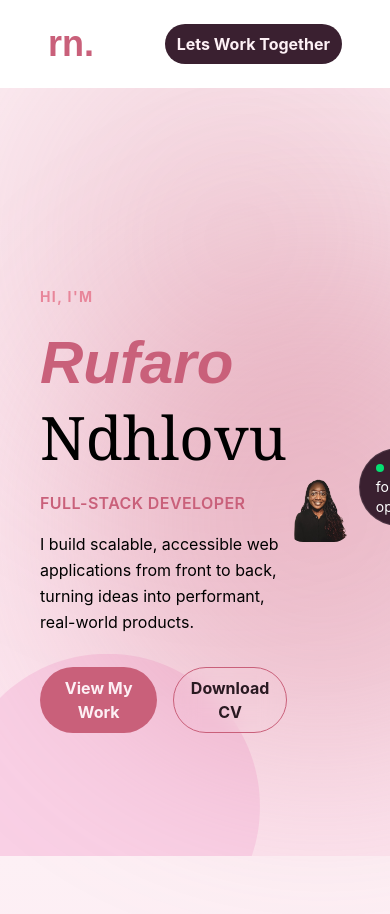
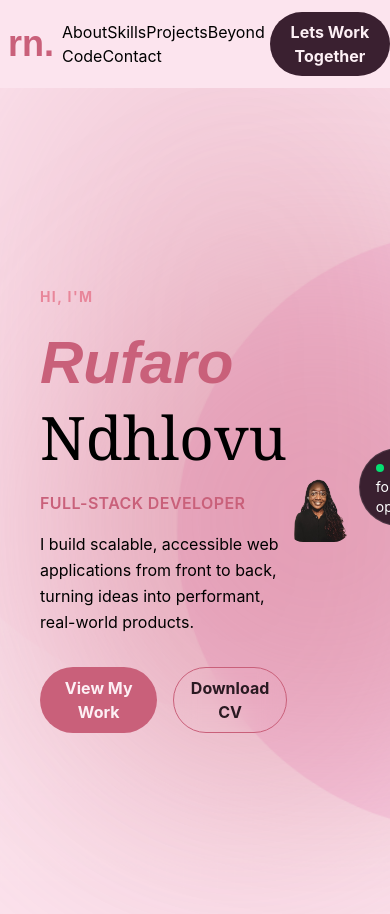
Before and after one commit to rufaro-ndhlovu/PortfolioWebsite, a Next.js app: page / in a window 390 px wide. Shown: the top 914 px of the page. Built offline with nearby package versions, Linux system fonts and the light colour scheme; a web font is replaced by a local one.

Commit message:
Refactor Hero section layout; update background image styles and adjust NavBar component for improved responsiveness.

```diff
--- a/app/globals.css
+++ b/app/globals.css
@@ -32,7 +32,7 @@
   --text-dark: #fdf0f5; /* on dark sections */
   --text-muted: #c4a0b0; /* secondary on dark */
 
-  --bg-hero-img: url("/herobg.png");
+  --bg-hero-img: url("/herobg.png") center / cover no-repeat;
 }
 
 @theme inline {
--- a/app/page.tsx
+++ b/app/page.tsx
@@ -6,10 +6,8 @@ import Hero from "./sections/Hero";
 export default function Home() {
   return (
     <div className="">
-      <div className="">
-        <NavBar />
-        <Hero />
-      </div>
+      <Hero />
+
       <main className=""></main>
     </div>
   );
--- a/app/sections/Hero.tsx
+++ b/app/sections/Hero.tsx
@@ -9,12 +9,11 @@ import NavBar from "./NavBar";
 
 export default function Hero() {
   return (
-    <section
-      className="relative w-full min-h-screen flex items-center justify-between px-10 lg:px-20 overflow-hidden bg-cover bg-center bg-no-repeat"
-      style={{ background: "var(--bg-hero-img)" }}
-    >
+    <section className="relative" style={{ background: "var(--bg-hero-img)" }}>
+      <NavBar />
+      <div className="relative w-full min-h-screen flex items-center justify-between px-10 lg:px-20 overflow-hidden">
         {/* BACKGROUND GLOW */}
-      <div className="absolute top-[-100px] right-[-100px] w-[500px] h-[500px] bg-[var(--pink-main)] opacity-20 blur-[120px] rounded-full"></div>
+        <div className="absolute top-[-100px] right-[-100px] w-[500px] h-[500px] lg:w-[900px] h-[900px] bg-[var(--pink-main)] opacity-20 blur-[120px] rounded-full"></div>
 
         {/* LEFT SIDE */}
         <div className="max-w-xl z-10">
@@ -81,6 +80,7 @@ export default function Hero() {
             Available for opportunities
           </div>
         </div>
+      </div>
     </section>
   );
 }
--- a/app/sections/NavBar.tsx
+++ b/app/sections/NavBar.tsx
@@ -10,16 +10,16 @@ export default function NavBar() {
   };
 
   return (
-    <nav className="w-full mt-0 flex flex-row justify-between items-center bg-[var(--bg-hero)] px-10 py-4 lg:px-20">
+    <nav className="w-full mt-0 flex flex-row justify-between items-center sm:px-5 py-3 lg:px-20 bg-transparent">
       <Logo />
-      <div className="md:flex gap-6 sm: hidden">
+      <div className="md:flex gap-6 sm:hidden">
         <Link href="/">About</Link>
         <Link href="/">Skills</Link>
         <Link href="/">Projects</Link>
         <Link href="/">Beyond Code</Link>
         <Link href="/">Contact</Link>
       </div>
-      <div className="px-2">
+      <div>
         <Button color="bg-card" textColor="text-dark" onClick={handleClick}>
           Lets Work Together
         </Button>
--- /dev/null
+++ b/app/ui/HeroCard.tsx
@@ -0,0 +1,15 @@
+import React from "react";
+
+export default function HeroCard() {
+    const text = "const developer = {
+ name: 'Rufaro',
+ role: 'Full-Stack',
+ wcag: '2.2 AA',
+ learning: true
+}"
+    return (
+        <div>
+            <p></p>
+        </div>
+    )
+}
```
Lines whose indentation alone changed are shown as unchanged.
